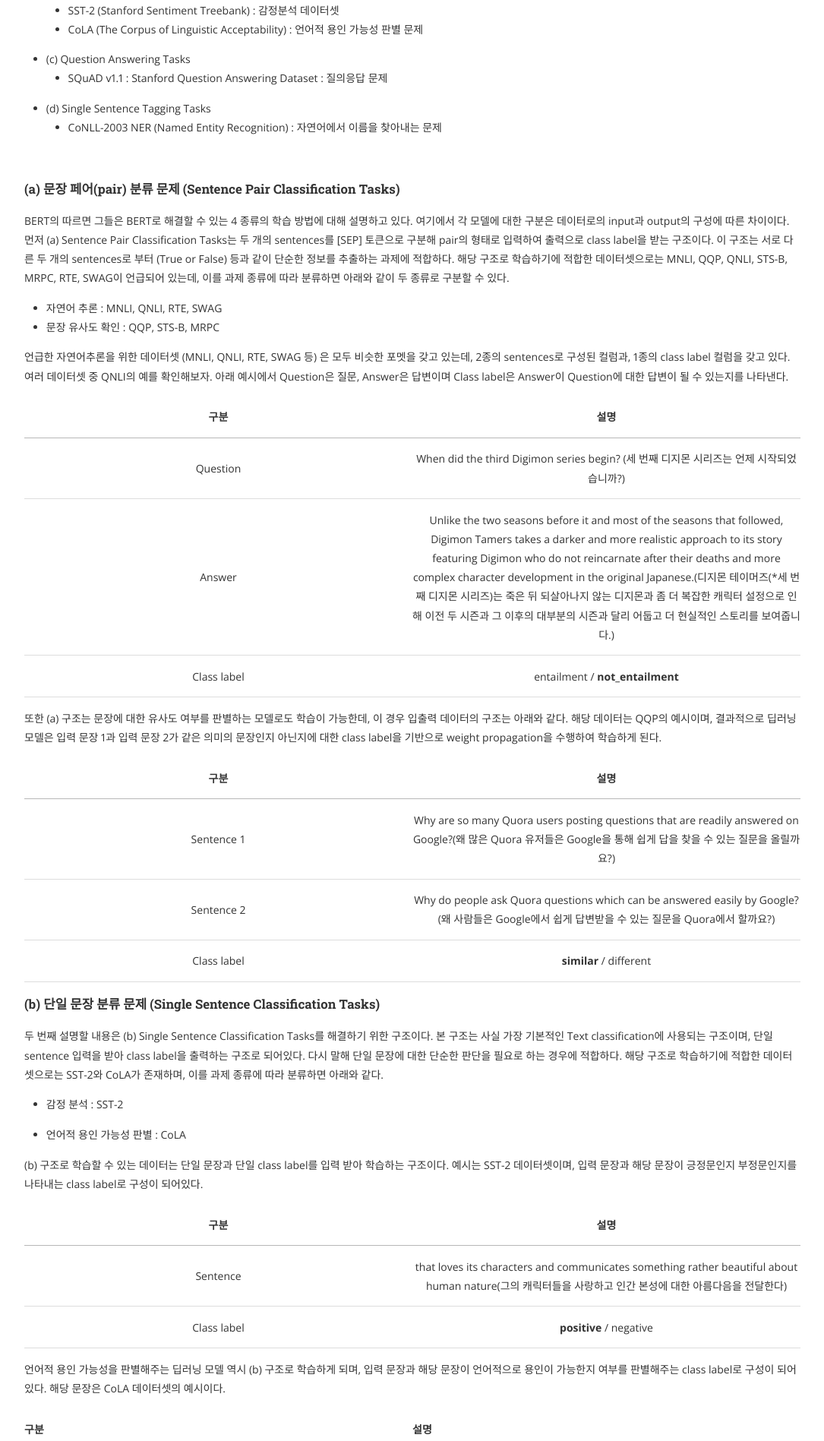
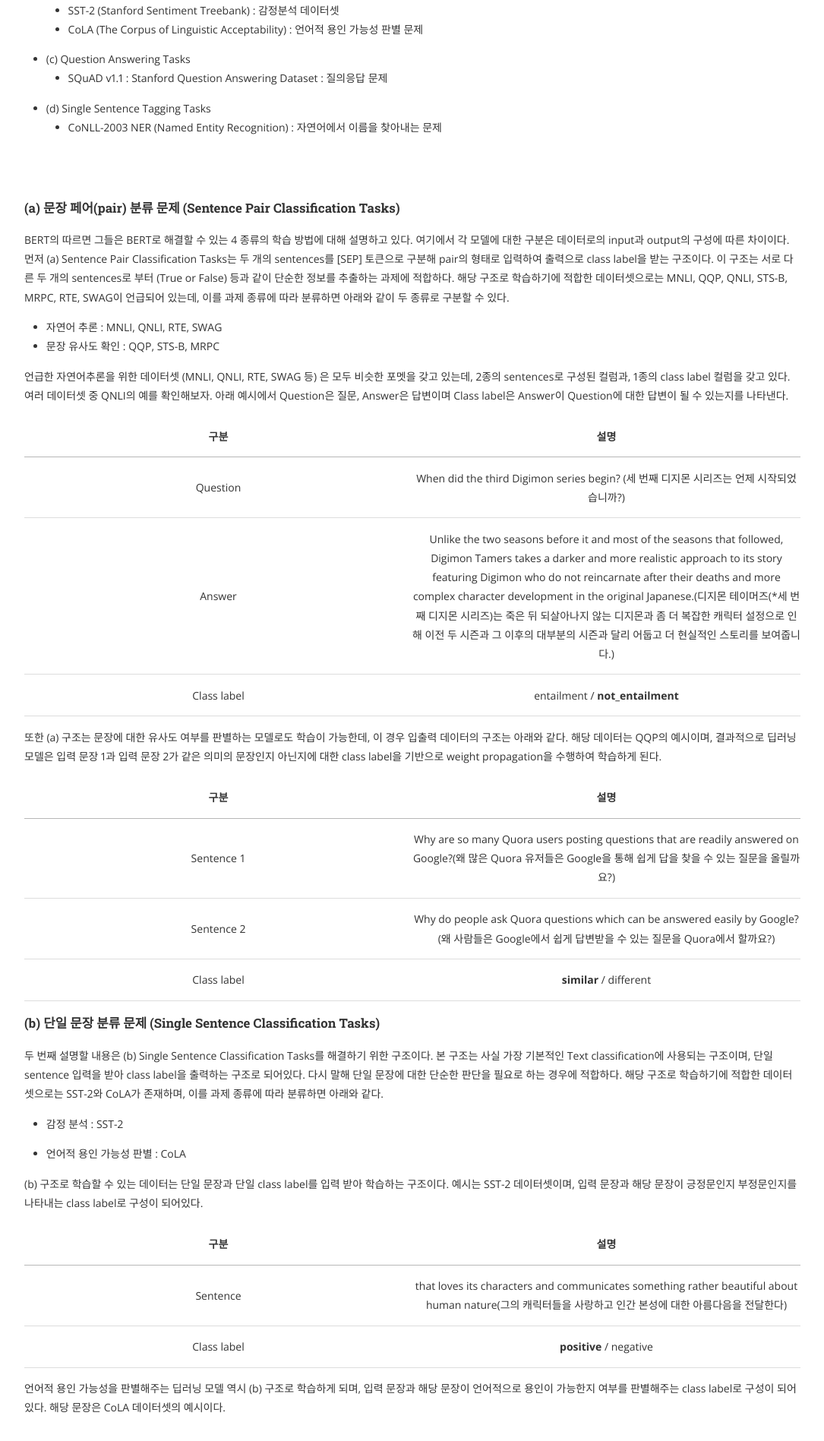
Before and after one commit to kurossncsoft/kurossncsoft.github.io, a Jekyll site: the page built from _posts/2021-09-13-NLP-and-HR-analytics.md, in a window 1280 px wide. Shown: the part 1305-3202 px from the top of the page at 76% size, without its empty margins (97-1182 px from the left). Built offline with Jekyll 4.4.1, drawn with Linux system fonts in a browser that asks for light colours; nearby versions of some CDN libraries; comment, search, counter and statistics services are not loaded.

Commit message:
Update 2021-09-13-NLP-and-HR-analytics.md

```diff
--- a/_posts/2021-09-13-NLP-and-HR-analytics.md
+++ b/_posts/2021-09-13-NLP-and-HR-analytics.md
@@ -53,7 +53,7 @@
 
 
 <br />
-
+<br />
 
 #### (a) 문장 페어(pair) 분류 문제 (Sentence Pair Classification Tasks)
 
@@ -224,7 +224,7 @@
 
  우리가 활용한 감정분석 모델은 각 문장의 긍부정 여부를 [0, 1] 범주의 값으로 나타내는데 1에 가까울 수록 긍정, 0에 가까울 수록 부정을 의미한다. 우리는 긍부정 여부에 대한 임계값을 설정하여 긍부정 확률이 0.15 이하인 문장을 부정으로, 0.85 이상인 문장을 긍정으로 취급하였으며, 0.15~0.85에 해당하는 문장은 중도로 구분하였다. 이렇게 기준을 설정하고 등급에 따라 긍정 코멘트와 부정 코멘트 수치를 비교했을 때, 가장 역량 및 성과가 높은 1등급은 부정 코멘트의 수 대비 긍정 코멘트의 수가 약 46배 정도 많게 타나났다. 또한 해당 결과를 통해 평가자가 각 평가 등급의 차이를 얼마나 명확하게 인지하고 있는지를 수치로 확인해볼 수 있었다. 본 결과에서는 1등급과 2등급의 긍부정 비율 차이는 크지 않은 반면 2에서 3으로 내려가는 구간에서 해당 수치가 급격히 감소하였다. 각 등급의 차이는 동일하게 한 단계이나, 평가자는 체감상 1~2 등급의 차이를 2~3 등급의 그것과 다르게 생각한다고 추정된다. 본 주제와는 조금 다른 맥락이나, 해당 차이를 다른 방면에서 봤을 때도 마찬가지였다. 코멘트에 등장한 3-gram 명사 기준의 빈출 단어 유사도를 확인해 본 결과 역시 1~2등급 사이 유사도 보다 2~3등급 사이 단어 유사도가 더 낮게 나타났다. 이러한 결과는 향후 평가 등급 조정이나 등급별 보상 체계 등을 개선할 때 참고할 수 있다.
 
-| 평가 등급에 따른 긍부정 비율 |                  |
+| 평가 등급에 따른 긍부정 비율                   |
 | :----------------------------: | :--------------: |
 |           평가 등급            | (긍정/부정) 비율 |
 |               1                |      46.32       |
```
